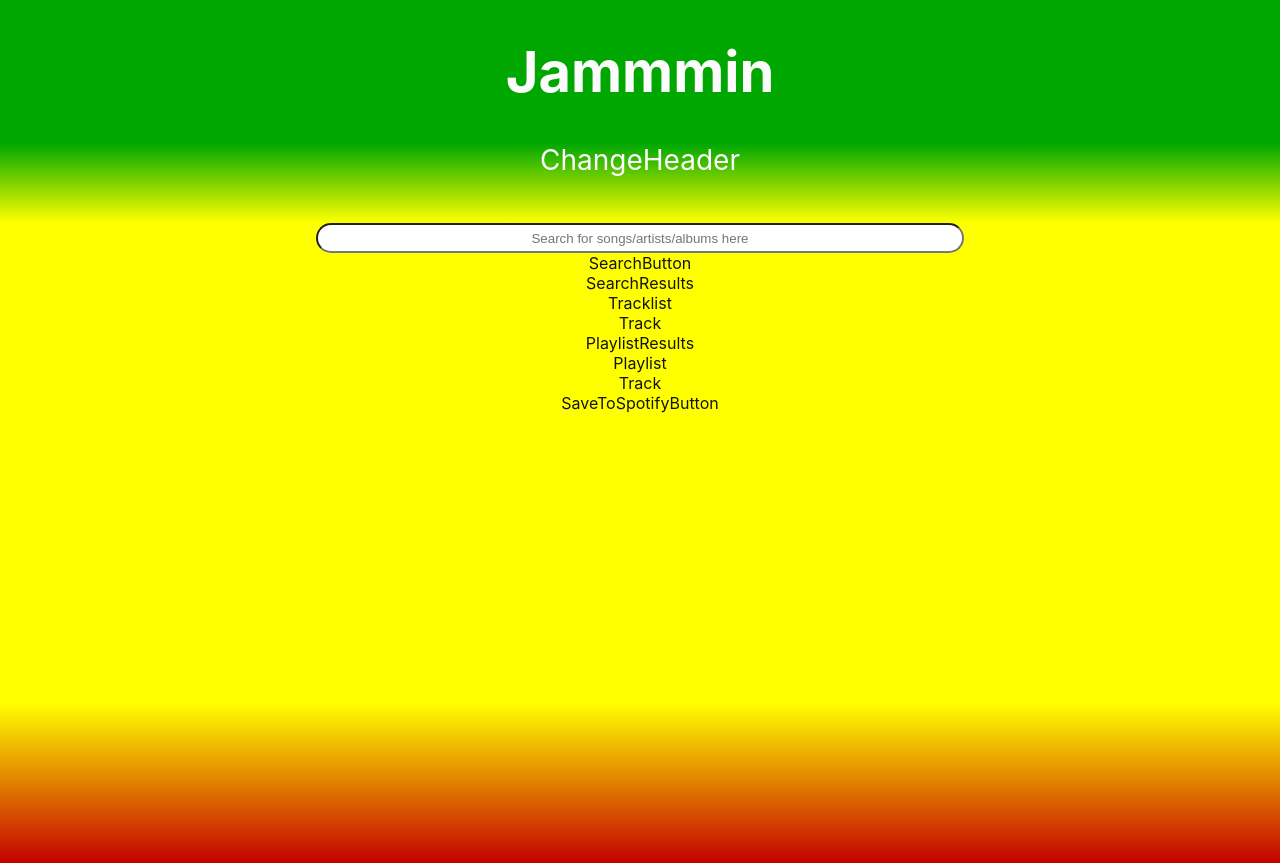
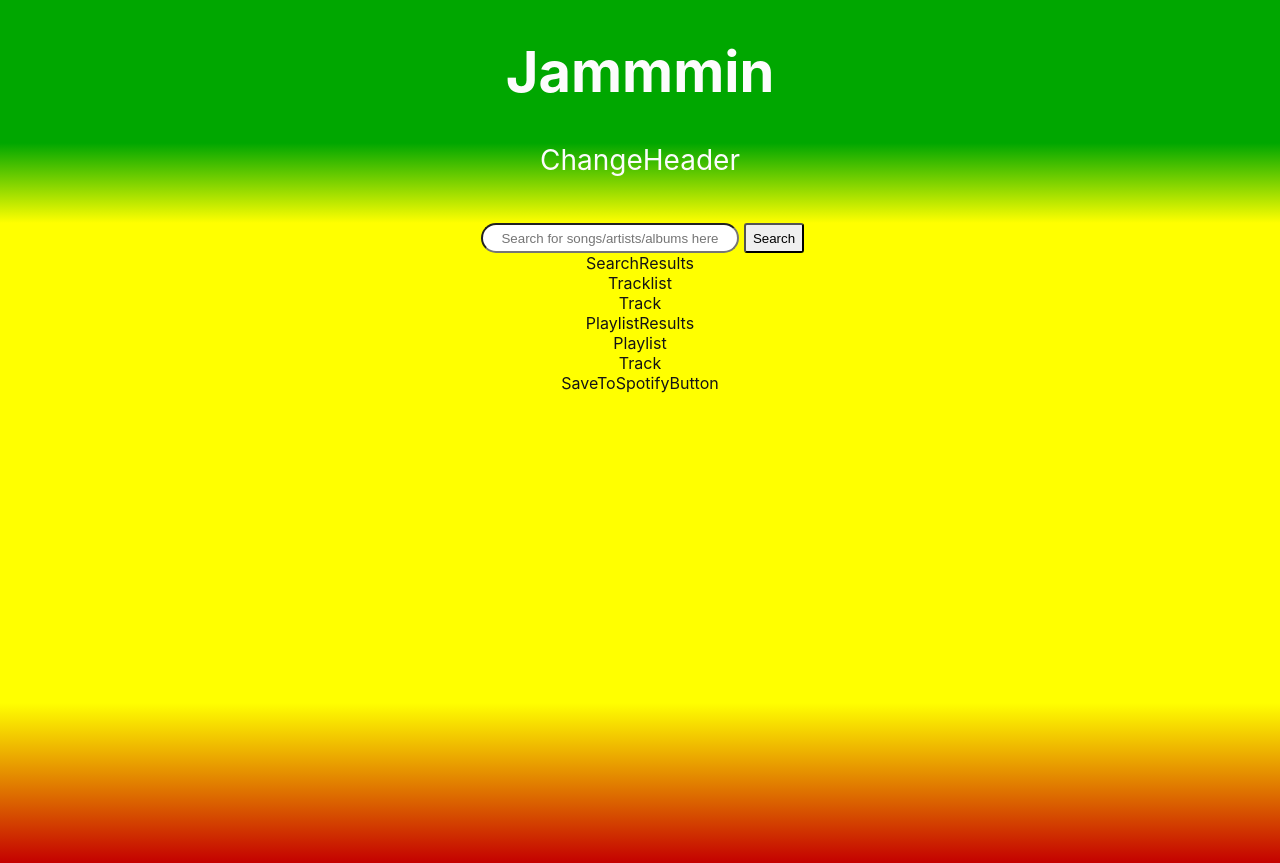
Before and after one commit to declanCross/jammming, a React (Create React App) app: page / in a window 1280 px wide. Built offline with nearby package versions, Linux system fonts and the light colour scheme.

Commit message:
simple styling SearchBar, SearchButton

```diff
--- a/src/components/SearchBar.js
+++ b/src/components/SearchBar.js
@@ -5,11 +5,14 @@ import SearchButton from "./buttons/SearchButton";
 export default function SearchBar() {
 	return (
 		<>
-			<input
-				type="text"
-				placeholder="Search for songs/artists/albums here"
-			></input>
-			<SearchButton />
+			<div className="SearchBar">
+				<input
+					className='Search'
+					type="text"
+					placeholder="Search for songs/artists/albums here"
+				></input>
+				<SearchButton />
+			</div>
 		</>
 	);
 }
--- a/src/components/buttons/SearchButton.js
+++ b/src/components/buttons/SearchButton.js
@@ -1,9 +1,10 @@
 import React from "react";
+import "../components_styles/SearchButton.css";
 
 export default function SearchButton() {
 	return (
 		<>
-			<div>SearchButton</div>
+			<input type="button" value='Search'></input>
 		</>
 	);
 }
--- a/src/components/components_styles/SearchBar.css
+++ b/src/components/components_styles/SearchBar.css
@@ -1,6 +1,11 @@
-input {
+.SearchBar {
+	display: flex;
+	justify-content: center;
+}
+
+input.Search {
 	border-radius: 50px;
 	min-height: 24px;
-	min-width: 50vw;
+	min-width: 250px;
 	text-align: center;
 }
--- /dev/null
+++ b/src/components/components_styles/SearchButton.css
@@ -0,0 +1,6 @@
+input {
+	min-height: 24px;
+	min-width: 60px;
+	margin-left: 5px;
+	border-radius: 3px;
+}
```
